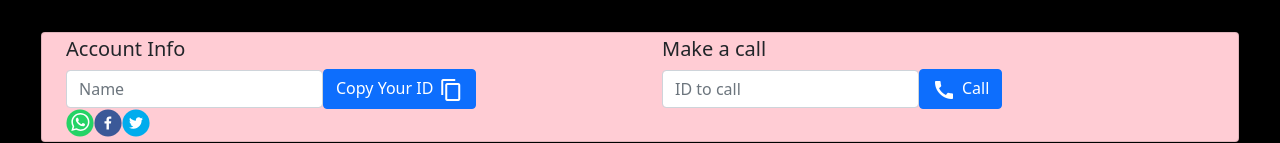
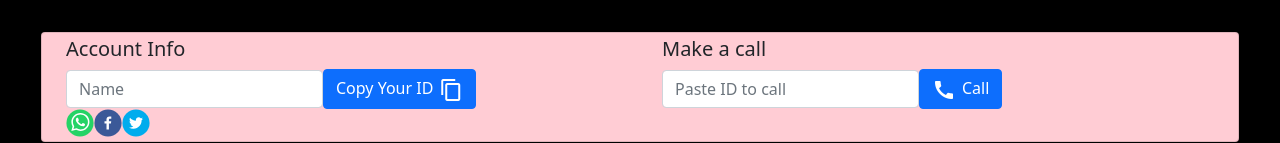
Before and after one commit to pranjal-1604/TeamsClone, a React (Create React App) app in the folder client/: page /video_call in a window 1280 px wide. Shown: the part 769-912 px from the top of the page. Built offline with nearby package versions, Linux system fonts and the light colour scheme; no server answers; the HTML template or start-up script is replaced by a standard one.

Commit message:
comments added

```diff
--- a/client/src/App.js
+++ b/client/src/App.js
@@ -1,12 +1,12 @@
 import Video from "./components/Video";
 import { Route, Switch } from "react-router-dom";
-import Welcome from "./components/Welcome";
+import HomePage from "./components/HomePage";
 
 function App() {
   return (
     <div>
       <Switch>
-        <Route exact path="/" component={Welcome} />
+        <Route exact path="/" component={HomePage} />
         <Route exact path="/video_call" component={Video} />
       </Switch>
     </div>
--- a/client/src/components/VideoCallWindow/OptionComponents/JoinMeet.js
+++ b/client/src/components/VideoCallWindow/OptionComponents/JoinMeet.js
@@ -3,6 +3,11 @@ import Form from "react-bootstrap/Form";
 import Button from "react-bootstrap/Button";
 import { Col } from "react-bootstrap";
 import { SocketContext } from "../../../SocketContext";
+
+/**
+ *
+ * @returns A form to paste in the ID of the meeting to be joined and a button to initate permission request to join the meeting.
+ */
 
 function JoinMeet() {
   const { callAccepted, callEnded, leaveCall, callUser } =
@@ -13,12 +18,17 @@ function JoinMeet() {
     <Col xs={12} md={6}>
       <h5>Make a call</h5>
       <Form inline>
+        {/* Form to paste in the ID of the meeting to be joined */}
         <Form.Control
-          placeholder="ID to call"
+          placeholder="Paste ID to call"
           value={idToCall}
           onChange={(e) => setIdToCall(e.target.value)}
         />
+
+        {/* Change button display before and during a call */}
+
         {callAccepted && !callEnded ? (
+          //Hang up button to be displayed during call.
           <Button variant="danger" onClick={leaveCall}>
             <i
               className="material-icons call-end"
@@ -29,6 +39,7 @@ function JoinMeet() {
             Hang Up
           </Button>
         ) : (
+          //Call button to be displayed in order to make a call
           <Button variant="primary" onClick={() => callUser(idToCall)}>
             <i
               className="material-icons call"
```
Also changed, not shown: client/src/components/VideoCallWindow/VideoPlayerComponents/MyVideoDisplay.js (+16 -8 lines), client/src/components/VideoCallWindow/VideoPlayerComponents/UserVideoDisplay.js (+8 -3 lines), client/src/components/HomePage.js (renamed from client/src/components/Welcome.js).
